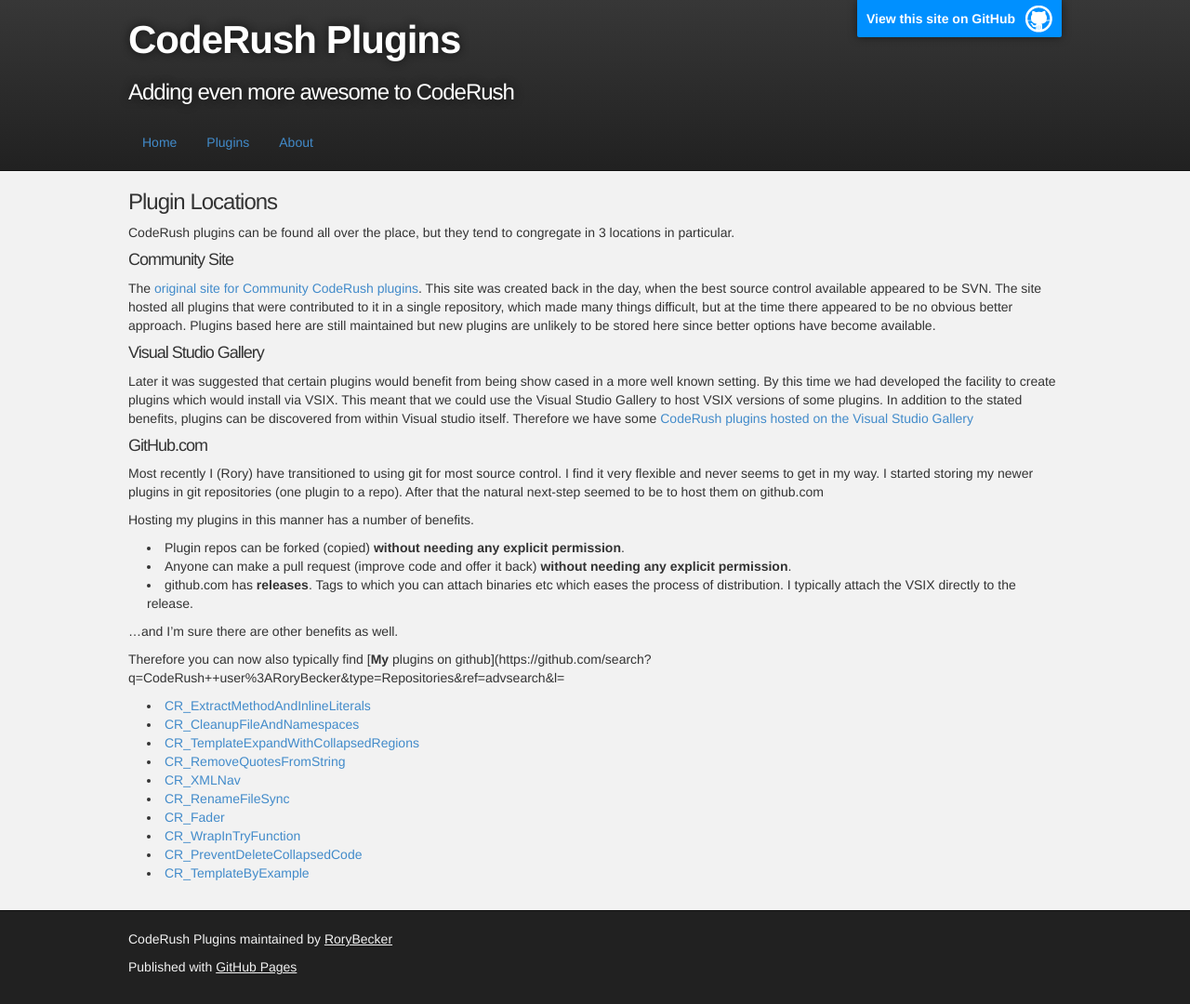
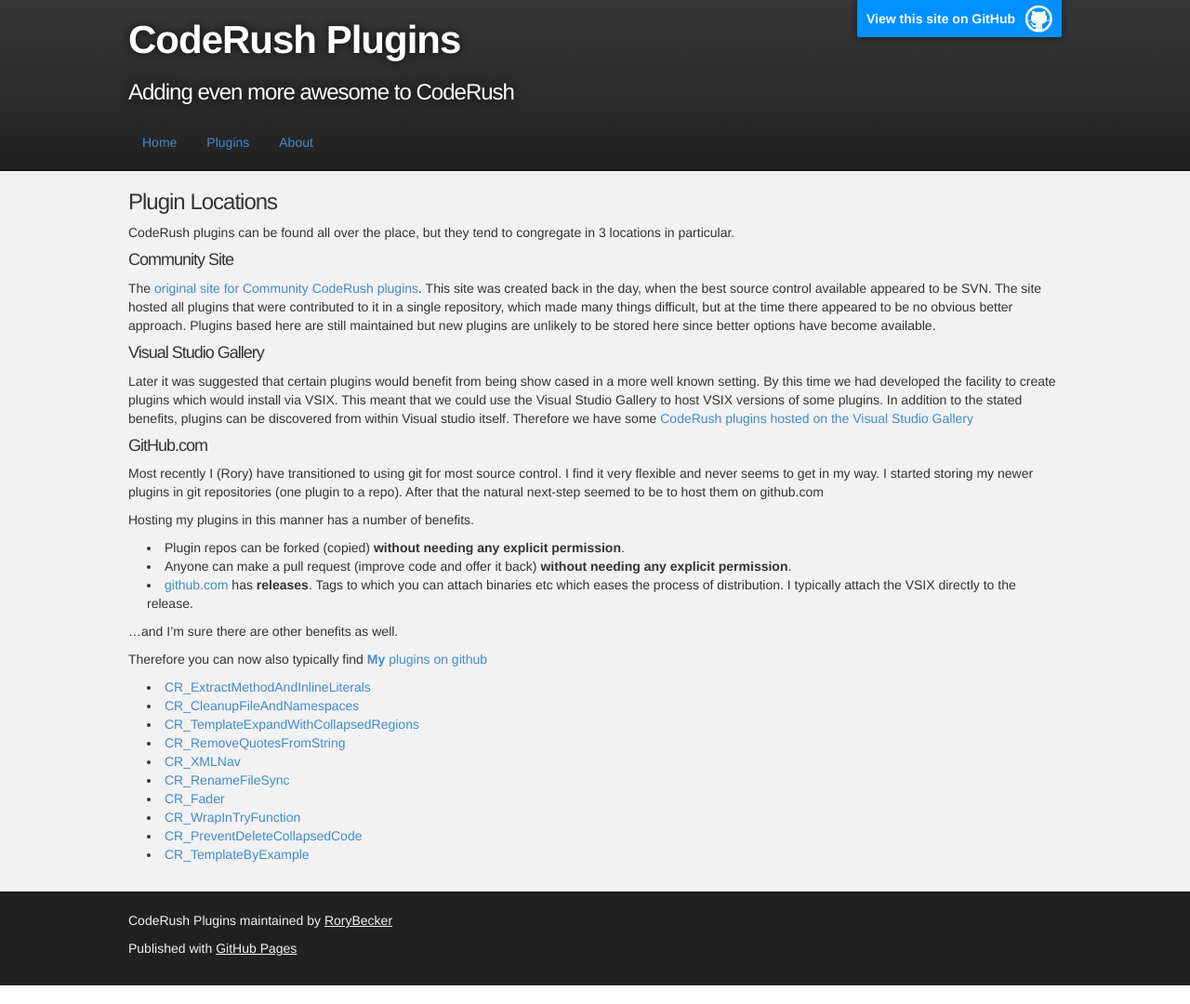
Before and after one commit to RoryBecker/CodeRushPlugins, a Jekyll site: the page built from Plugins.md, in a window 1280 px wide. Shown: the whole page at 93% size. Built offline with Jekyll 4.4.1, drawn with Linux system fonts in a browser that asks for light colours; Markdown is read by kramdown in place of the engine named in the settings; some of the changed lines change nothing that is shown.

Commit message:
- More learning about Markdown

```diff
--- a/Plugins.md
+++ b/Plugins.md
@@ -22,11 +22,11 @@
 
  * Plugin repos can be forked (copied) __without needing any explicit permission__.
  * Anyone can make a pull request (improve code and offer it back) __without needing any explicit permission__.
- * github.com has __releases__. Tags to which you can attach binaries etc which eases the process of distribution. I typically attach the VSIX directly to the release.
+ * [github.com](github.com) has __releases__. Tags to which you can attach binaries etc which eases the process of distribution. I typically attach the VSIX directly to the release.
 
  ...and I'm sure there are other benefits as well.
 
- Therefore you can now also typically find [__My__ plugins on github](https://github.com/search?q=CodeRush++user%3ARoryBecker&type=Repositories&ref=advsearch&l=
+ Therefore you can now also typically find [__My__ plugins on github](https://github.com/search?q=CodeRush++user%3ARoryBecker&type=Repositories&ref=advsearch&l=)
 
  * [CR_ExtractMethodAndInlineLiterals](https://github.com/RoryBecker/CR_ExtractMethodAndInlineLiterals)
  * [CR_CleanupFileAndNamespaces](https://github.com/RoryBecker/CR_CleanupFileAndNamespaces)
```
